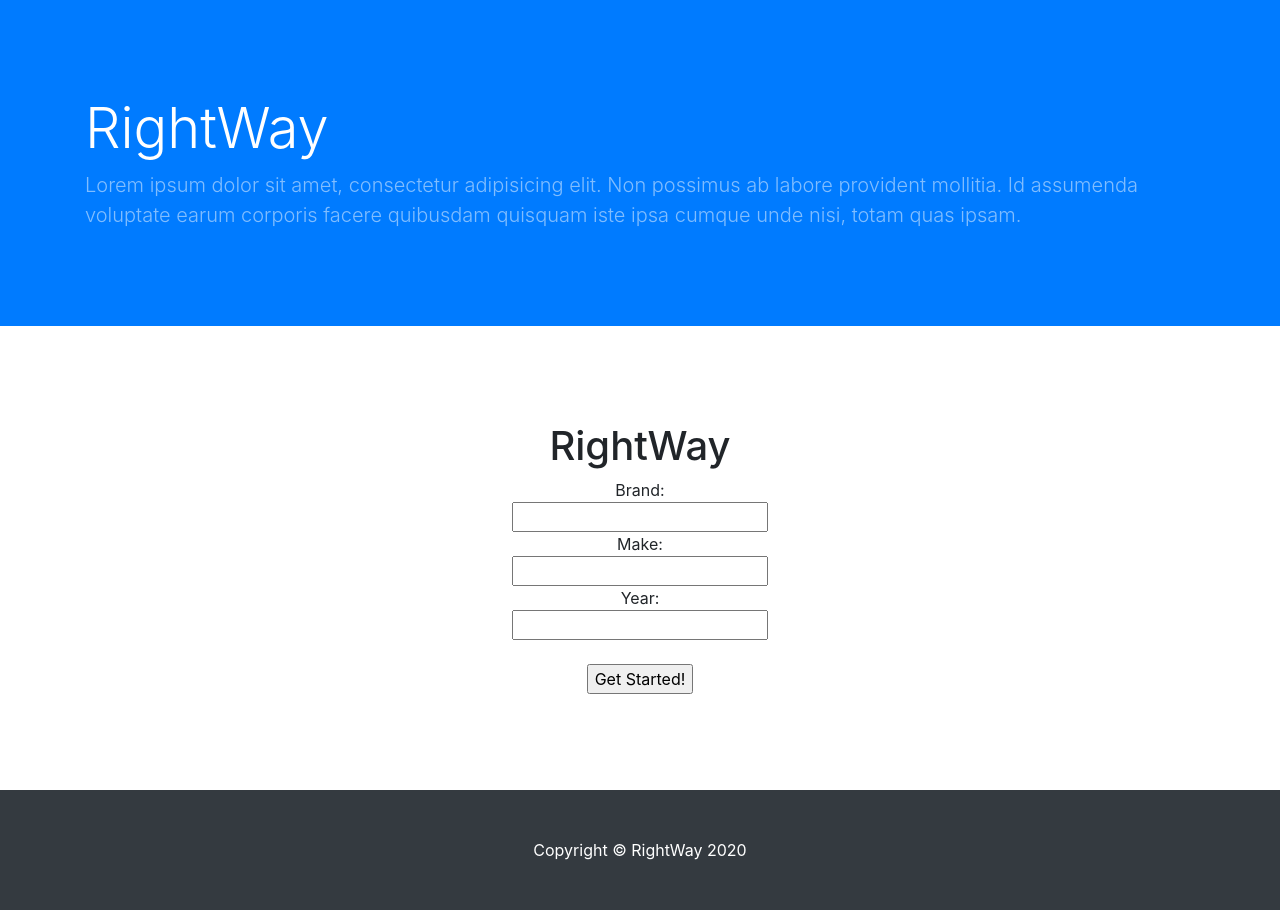
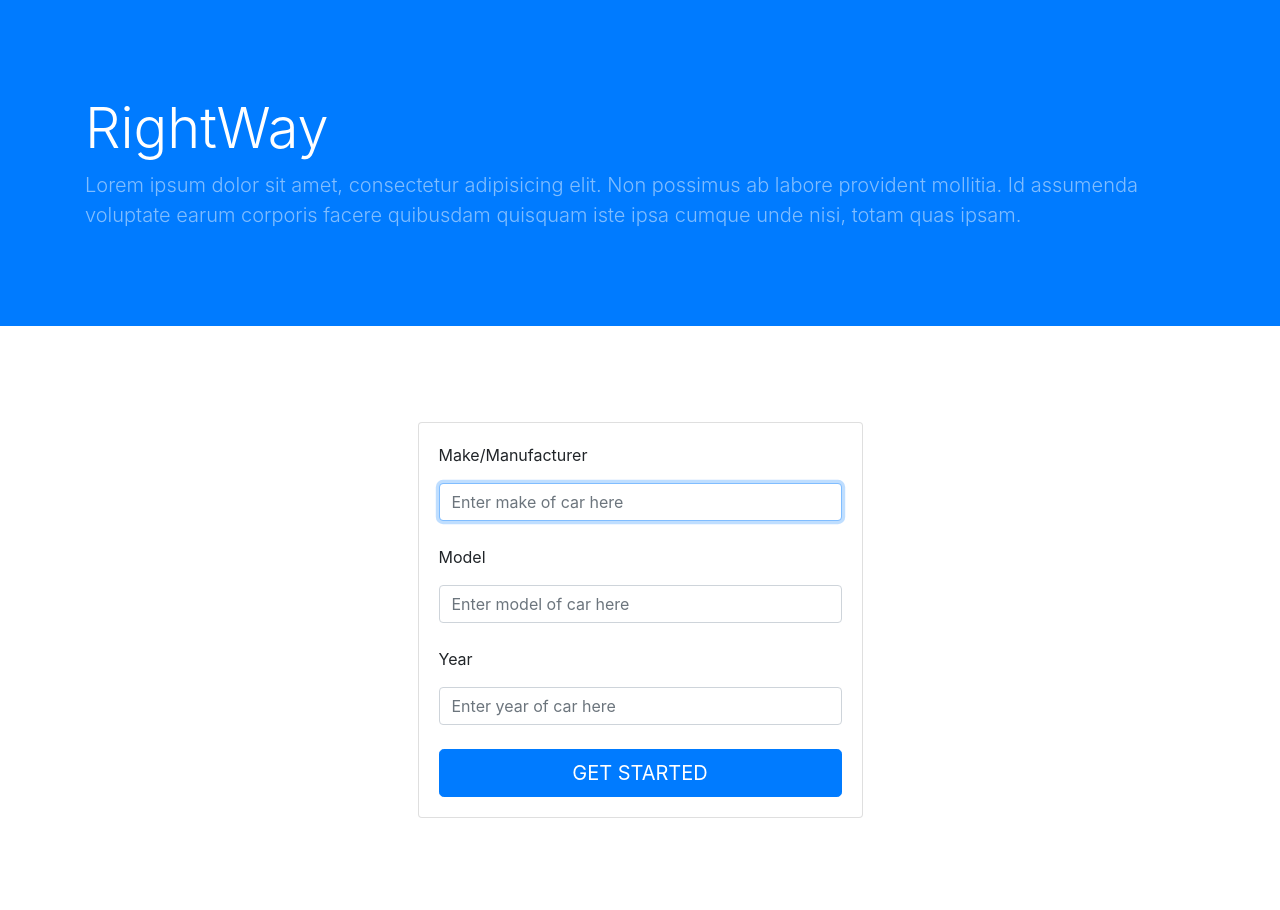
Before and after one commit to katherine81779/right-way, a Flask app: page / in a window 1280 px wide. Shown: the part 57-967 px from the top of the page. After the commit the page ends 875 px from the top, so only its background shows below. Run offline with Flask 2, Linux system fonts and the light colour scheme; some libraries are stand-ins or nearby versions.

Commit message:
Updated index.html with new UI

```diff
--- a/Templates/index.html
+++ b/Templates/index.html
@@ -26,22 +26,30 @@
   <!--Page Content-->
   <div class="container">
     <div class="row">
-      <div class="col-lg-12 text-center">
-        <h1 class="mt-5">RightWay</h1>
-        <form action="/car" method="post">
-          Brand:<br>
-          <input type="text" name="brand"><br>
-          Make:<br>
-          <input type="text" name="make"><br>
-          Year:<br>
-          <input type="text" name="year"><br>
-          <br><input type="submit" value="Get Started!"><br>
-        </form>
+      <div class="col-sm-9 col-md-7 col-lg-5 mx-auto">
+        <div class="card card-signin my-5">
+          <div class="card-body">
+            <form class="form-signin">
+              <div class="form-label-group">
+		<p>Make/Manufacturer</p>
+                <input type="make" id="inputMake" class="form-control" placeholder="Enter make of car here" required autofocus>
+              </div><br>
+              <div class="form-label-group">
+                <p>Model</p>
+                <input type="model" id="inputModel" class="form-control" placeholder="Enter model of car here" required autofocus>
+              </div><br>
+	      <div class="form-label-group">
+                <p>Year</p>
+                <input type="year" id="inputYear" class="form-control" placeholder="Enter year of car here" required autofocus>
+              </div><br>
+              <button class="btn btn-lg btn-primary btn-block text-uppercase" type="submit"k>Get Started</button>
+            </form>
+          </div>
+        </div>
       </div>
     </div>
   </div>
-  <br><br><br><br>
-  {% include 'footer.html' %}
 </body>
 
+
 </html>
```
